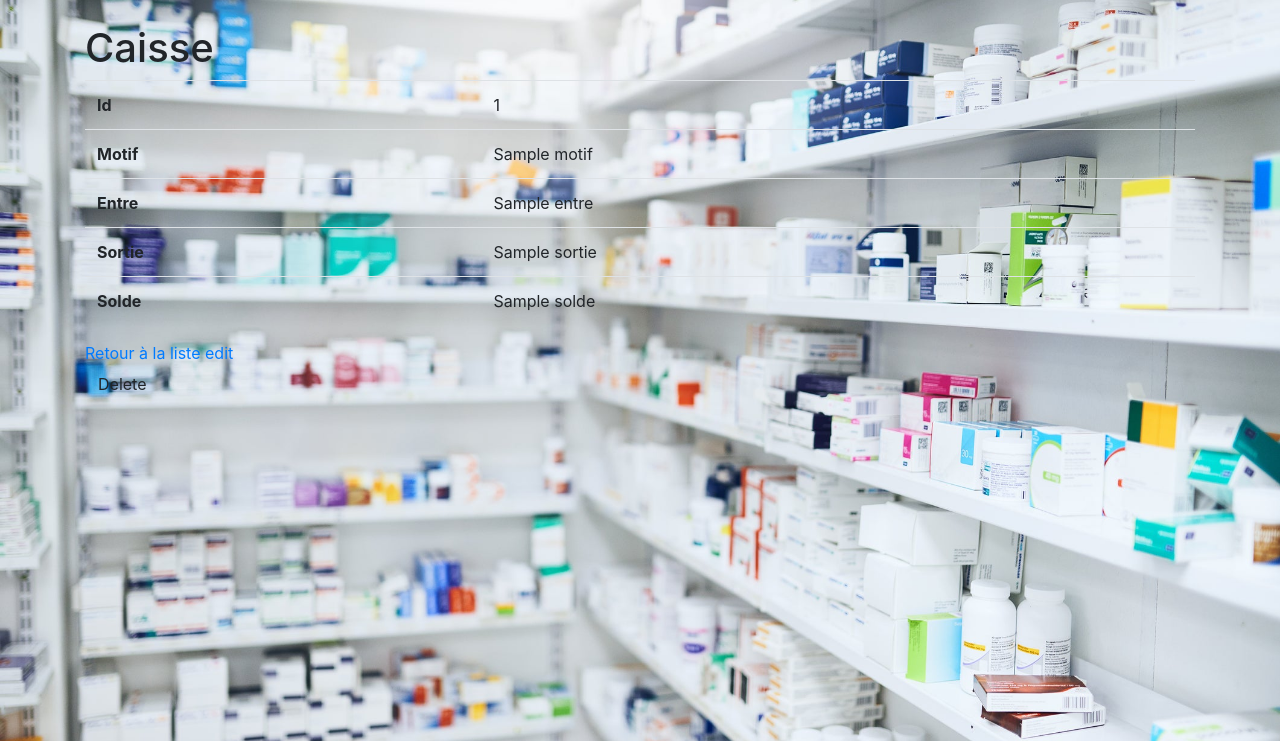
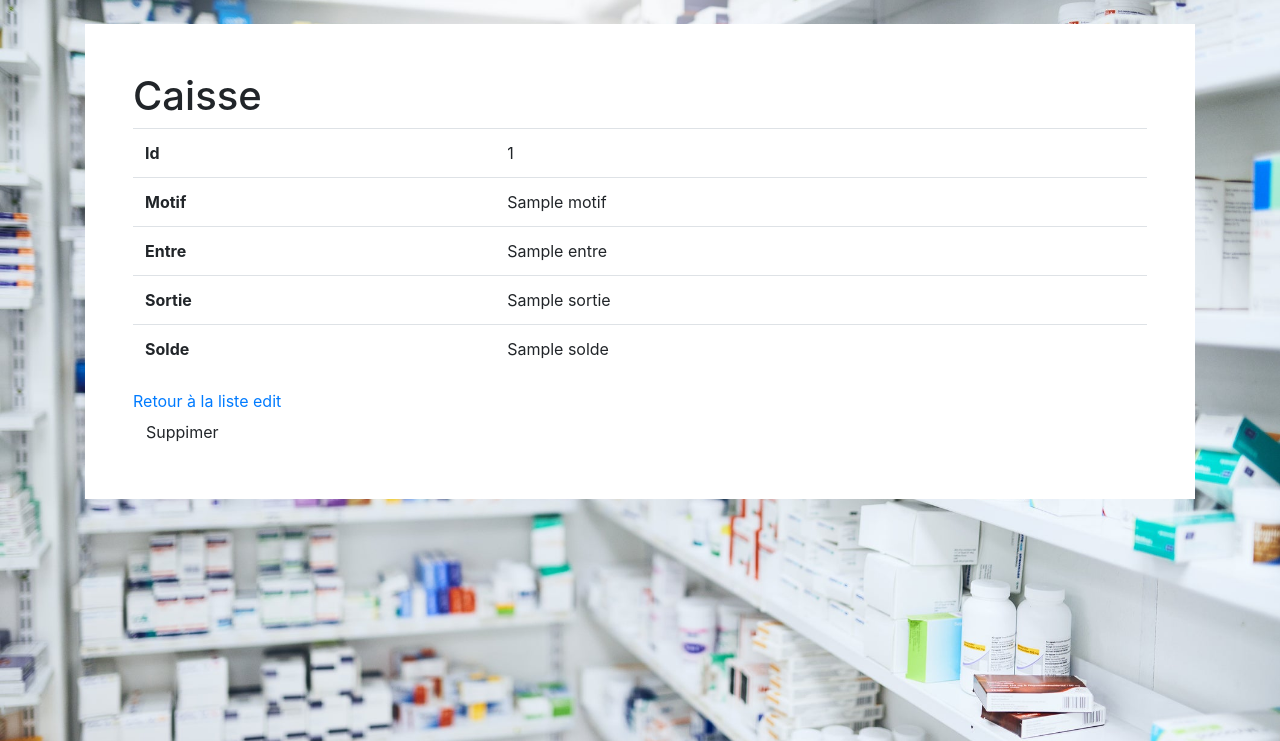
Before and after one commit to papamatrood/pharma, a Symfony app: template templates/caisse/show.html.twig in a window 1280 px wide. Shown: the part 59-800 px from the top of the page. Run offline with Twig, Linux system fonts and the light colour scheme; the template is opened without the code that fills it: most values are stand-ins (such as "Sample title", 1, 10 or a date in 2020); some libraries are stand-ins or nearby versions.

Commit message:
La partie caisse a subi des modifs, mais c'est pas fini

```diff
--- a/templates/caisse/_delete_form.html.twig
+++ b/templates/caisse/_delete_form.html.twig
@@ -1,5 +1,5 @@
 <form method="post" action="{{ path('caisse_delete', {'id': caisse.id}) }}" onsubmit="return confirm('Are you sure you want to delete this item?');">
     <input type="hidden" name="_method" value="DELETE">
     <input type="hidden" name="_token" value="{{ csrf_token('delete' ~ caisse.id) }}">
-    <button class="btn">Delete</button>
+    <button class="btn">Suppimer</button>
 </form>
--- a/templates/caisse/edit.html.twig
+++ b/templates/caisse/edit.html.twig
@@ -3,11 +3,13 @@
 {% block title %}Edit Caisse{% endblock %}
 
 {% block body %}
+    <div class="containerBackground">
     <h1>Edit Caisse</h1>
 
-    {{ include('caisse/_form.html.twig', {'button_label': 'Update'}) }}
+    {{ include('caisse/_form.html.twig', {'button_label': 'Modifier'}) }}
 
-    <a href="{{ path('caisse_index') }}">back to list</a>
+    <a href="{{ path('caisse_liste') }}">back to list</a>
 
     {{ include('caisse/_delete_form.html.twig') }}
+    </div>
 {% endblock %}
--- a/templates/caisse/index.html.twig
+++ b/templates/caisse/index.html.twig
@@ -3,6 +3,7 @@
 {% block title %}Caisse index{% endblock %}
 
 {% block body %}
+    <div class="containerBackground">
     <h1>Caisse index</h1>
 
     <table class="table">
@@ -36,4 +37,5 @@
     </table>
 
     <a href="{{ path('caisse_approvisionnement') }}">Create new</a>
+    </div>
 {% endblock %}
--- a/templates/caisse/show.html.twig
+++ b/templates/caisse/show.html.twig
@@ -3,6 +3,7 @@
 {% block title %}Caisse{% endblock %}
 
 {% block body %}
+    <div class="containerBackground">
     <h1>Caisse</h1>
 
     <table class="table">
@@ -30,9 +31,10 @@
         </tbody>
     </table>
 
-    <a href="{{ path('caisse_index') }}">Retour à la liste</a>
+    <a href="{{ path('caisse_liste') }}">Retour à la liste</a>
 
     <a href="{{ path('caisse_edit', {'id': caisse.id}) }}">edit</a>
 
     {{ include('caisse/_delete_form.html.twig') }}
+    </div>
 {% endblock %}
```
Also changed, not shown: src/Controller/CaisseController.php (+13 -1 lines).
